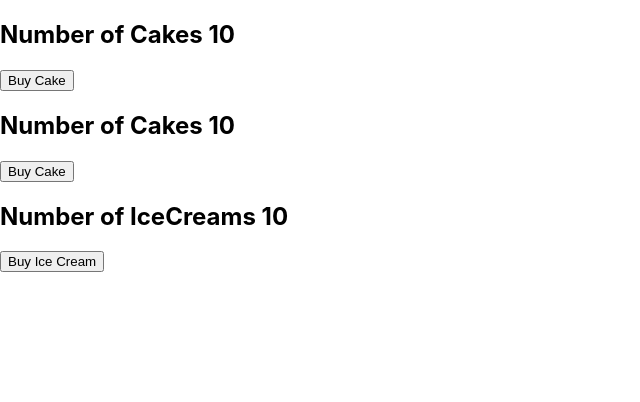
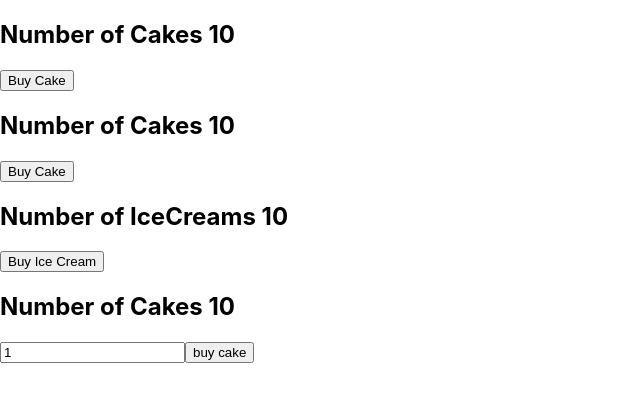
Before and after one commit to anantshanbhag/code-evolution-redux, a React (Create React App) app in the folder 1-react-redux-demo/: page / in a window 1280 px wide. Shown: the top 402 px of the page, without its empty margins (0-640 px from the left). Built offline with nearby package versions, Linux system fonts and the light colour scheme.

Commit message:
6- Action payload example

```diff
--- a/1-react-redux-demo/src/App.js
+++ b/1-react-redux-demo/src/App.js
@@ -4,6 +4,7 @@ import store from "./redux/store";
 import CakeContainer from "./components/CakeContainer";
 import HooksCakeContainer from "./components/HooksCakeContainer";
 import HooksIceCreamContainer from "./components/HooksIceCreamContainer copy";
+import NewHooksCakeContainer from "./components/NewHooksCakeContainer";
 
 function App() {
   return (
@@ -11,6 +12,7 @@ function App() {
       <CakeContainer />
       <HooksCakeContainer />
       <HooksIceCreamContainer />
+      <NewHooksCakeContainer />
     </Provider>
   );
 }
--- /dev/null
+++ b/1-react-redux-demo/src/components/NewHooksCakeContainer.js
@@ -0,0 +1,26 @@
+import React, { useState } from "react";
+import { useSelector, useDispatch } from "react-redux";
+
+import { buyCake } from "../redux/cakes/cakeActions";
+
+const NewHooksCakeContainer = () => {
+  const numOfCakes = useSelector((state) => state.cake.numOfCakes);
+  const [number, setNumber] = useState(1);
+  const dispatch = useDispatch();
+
+  return (
+    <>
+      <h2>Number of Cakes {numOfCakes}</h2>
+      <input
+        type="text"
+        value={number}
+        onChange={(event) => setNumber(event.target.value)}
+      />
+      <button onClick={() => dispatch(buyCake(number))}>
+        {number > 1 ? `buy ${number} cakes` : "buy cake"}
+      </button>
+    </>
+  );
+};
+
+export default NewHooksCakeContainer;
--- a/1-react-redux-demo/src/redux/cakes/cakeActions.js
+++ b/1-react-redux-demo/src/redux/cakes/cakeActions.js
@@ -1,3 +1,6 @@
 import { BUY_CAKE } from "./cakeTypes";
 
-export const buyCake = () => ({ type: BUY_CAKE });
+export const buyCake = (number) => ({
+  type: BUY_CAKE,
+  payload: number || 1,
+});
--- a/1-react-redux-demo/src/redux/cakes/cakeReducer.js
+++ b/1-react-redux-demo/src/redux/cakes/cakeReducer.js
@@ -5,7 +5,7 @@ const initialState = { numOfCakes: 10 };
 const cakeReducer = (state = initialState, action) => {
   switch (action?.type) {
     case BUY_CAKE:
-      return { ...state, numOfCakes: state.numOfCakes - 1 };
+      return { ...state, numOfCakes: state.numOfCakes - action?.payload };
 
     default:
       return state;
```
